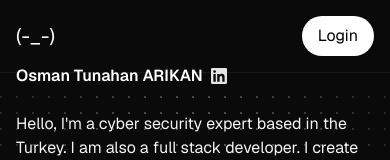
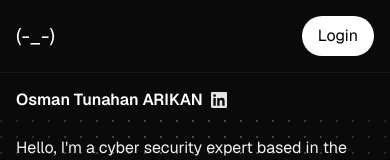
Before and after one commit to OsmanTunahan/portfolio, a Next.js app: page / in a window 390 px wide. Shown: the top 160 px of the page. Built offline with nearby package versions, Linux system fonts and the light colour scheme; no server answers.

Commit message:
fix: navbar responsive support

```diff
--- a/src/components/navbar.tsx
+++ b/src/components/navbar.tsx
@@ -10,7 +10,8 @@ export function Navbar() {
   const [dropdownOpen, setDropdownOpen] = useState(false);
 
   return (
-    <nav className="fixed top-0 left-0 right-0 flex justify-between items-center p-4 border-b border-zinc-900 bg-background">
+    <>
+      <nav className="fixed top-0 left-0 right-0 flex justify-between items-center p-4 border-b border-zinc-900 bg-background z-50">
         <div className="flex items-center">
           <Link href="/" className="text-white text-xl">
             (-_-)
@@ -24,7 +25,10 @@ export function Navbar() {
                 className="flex items-center gap-2"
               >
                 <Image
-                  src={session.user?.image || "https://avatars.githubusercontent.com/u/154083945?v=4"}
+                  src={
+                    session.user?.image ||
+                    "https://avatars.githubusercontent.com/u/154083945?v=4"
+                  }
                   alt="Profile"
                   width={32}
                   height={32}
@@ -33,13 +37,18 @@ export function Navbar() {
                 <span className="text-white">{session.user?.name}</span>
               </button>
               {dropdownOpen && (
-              <div className="absolute right-0 mt-2 w-48 bg-background border border-zinc-900 rounded-md shadow-lg">
-                <Link href="/profile" className="block px-4 py-2 text-zinc-300 hover:bg-zinc-800">
+                <div className="absolute right-0 mt-2 w-48 bg-background border border-zinc-900 rounded-md shadow-lg z-50">
+                  <Link
+                    href="/profile"
+                    className="block px-4 py-2 text-zinc-300 hover:bg-zinc-800"
+                  >
                     Profile
                   </Link>
-                {/* TODO: Add database query */}
                   {session?.user?.name == "Osman Tunahan ARIKAN" && (
-                  <Link href="/admin" className="block px-4 py-2 text-zinc-300 hover:bg-zinc-800">
+                    <Link
+                      href="/admin"
+                      className="block px-4 py-2 text-zinc-300 hover:bg-zinc-800"
+                    >
                       Admin Panel
                     </Link>
                   )}
@@ -62,5 +71,7 @@ export function Navbar() {
           )}
         </div>
       </nav>
+      <br />
+    </>
   );
 }
```
Lines whose indentation alone changed are shown as unchanged.
